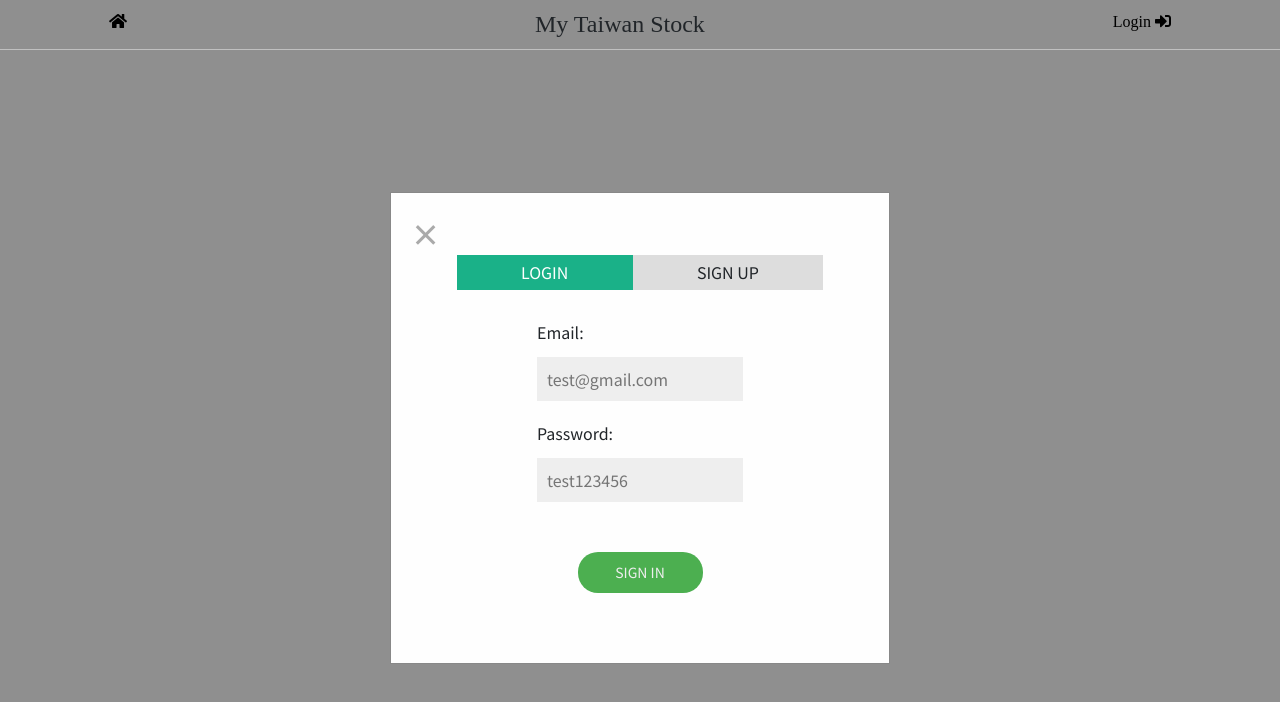
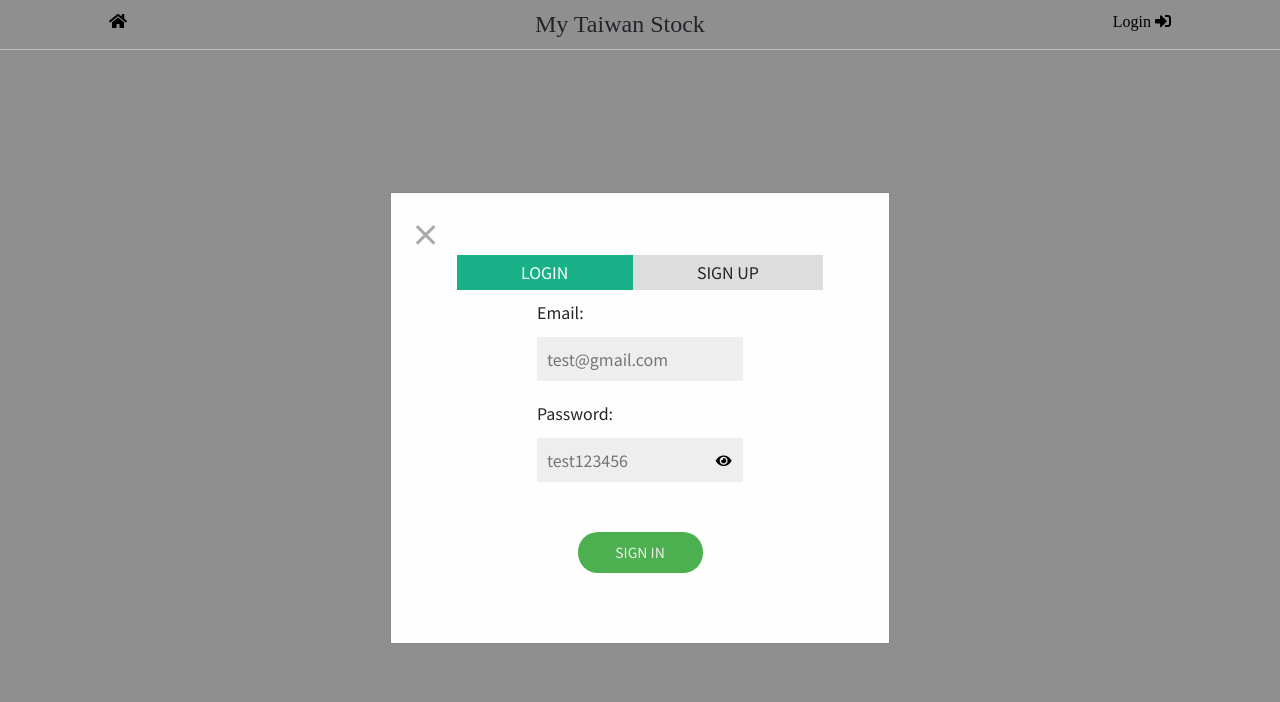
Before and after one commit to albertkingdom/taiwan-stock-app, a React (Create React App) app: page /login in a window 1280 px wide. Shown: the top 702 px of the page. Built offline with nearby package versions, Linux system fonts and the light colour scheme; no server answers; a web font is replaced by a local one.

Commit message:
add show or hide password function

```diff
--- a/src/component/Login/Login.js
+++ b/src/component/Login/Login.js
@@ -1,7 +1,8 @@
-import React, { useState } from "react";
+import React, { useState, useRef } from "react";
 import Modal from "../Modal/Modal";
 import styles from "./Login.module.css";
 import Swal from "sweetalert2";
+import PasswordInput from "./passwordInput";
 
 const Login = (props) => {
   const [modalshow, setModalshow] = useState(true);
@@ -12,12 +13,13 @@ const Login = (props) => {
   const [token, setToken] = useState("");
   const [errorMsg, setErrorMsg] = useState("");
   const [formNo, setFormNo] = useState(0);
+
   const showModal = () => {
     setModalshow((prevState) => !prevState); //close modal
     props.history.goBack(); //回到上一頁
   };
   const signinHandler = (event) => {
-    event.preventDefault();
+    event.preventDefault(); //in form, button onclick will act as submit
     // console.log("submit");
     const logindata = {
       email: email,
@@ -112,6 +114,9 @@ const Login = (props) => {
         props.history.replace("/");
       });
   };
+  const changePassword = (value) => {
+    setPassword(value);
+  };
   return (
     <>
       <Modal show={modalshow} toClose={showModal} forLogin={true}>
@@ -131,7 +136,7 @@ const Login = (props) => {
             </li>
           </ul>
           <p>{errorMsg}</p>
-          <form>
+          {/* <form> */}
           <section>
             <label>Email:</label>
             <input
@@ -143,13 +148,11 @@ const Login = (props) => {
           </section>
           <section>
             <label>Password:</label>
-              <input
-                type="password"
-                placeholder="test123456"
-                value={password}
-                onChange={(e) => setPassword(e.target.value)}
-                required
+            <PasswordInput
+              password={password}
+              changePassword={changePassword}
             />
+
             {formNo === 1 ? (
               <input
                 type="password"
@@ -166,7 +169,7 @@ const Login = (props) => {
           ) : (
             <button onClick={signinHandler}>sign in</button>
           )}
-          </form>
+          {/* </form> */}
         </div>
       </Modal>
     </>
--- a/src/component/Login/Login.module.css
+++ b/src/component/Login/Login.module.css
@@ -73,3 +73,14 @@
   background-color: #1ab188;
   color: #fff;
 }
+
+.Login .showPwd {
+  background-color: transparent;
+  position: absolute;
+  top: 50%;
+  transform: translateY(-50%);
+  right: 13px;
+  margin: 0;
+  color: black;
+  width: auto;
+}
--- /dev/null
+++ b/src/component/Login/passwordInput.js
@@ -0,0 +1,29 @@
+import React, { useState } from "react";
+import styles from "./Login.module.css";
+
+export default function passwordInput({ password, changePassword }) {
+  const [showPassword, setShowPassword] = useState(false);
+
+  return (
+    <div className="position-relative">
+      <input
+        type={showPassword ? `text` : `password`}
+        placeholder="test123456"
+        value={password}
+        onChange={(e) => changePassword(e.target.value)}
+        required
+      />
+
+      <button
+        className={styles.showPwd}
+        onClick={() => setShowPassword(!showPassword)}
+      >
+        {!showPassword ? (
+          <i class="fas fa-eye"></i>
+        ) : (
+          <i class="fas fa-eye-slash"></i>
+        )}
+      </button>
+    </div>
+  );
+}
```
Lines whose indentation alone changed are shown as unchanged.
